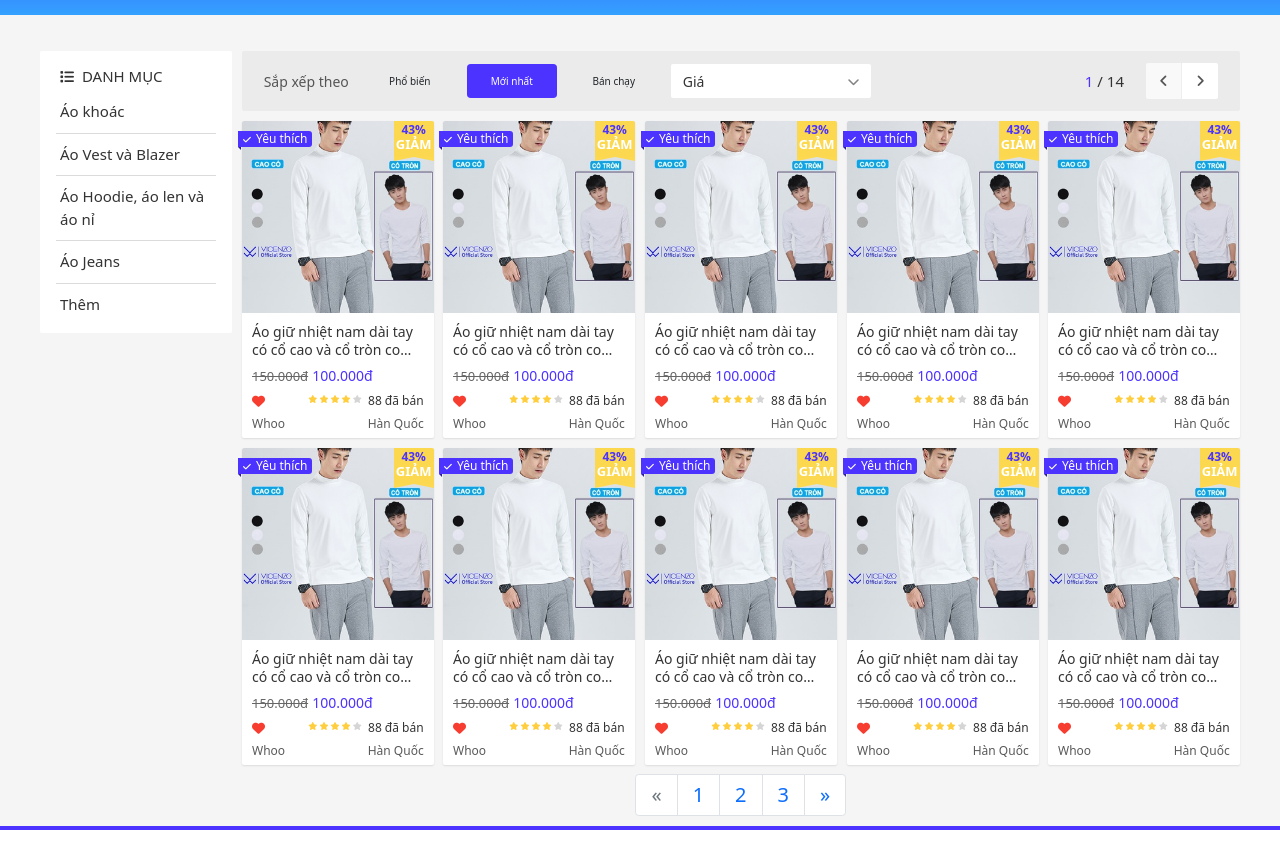
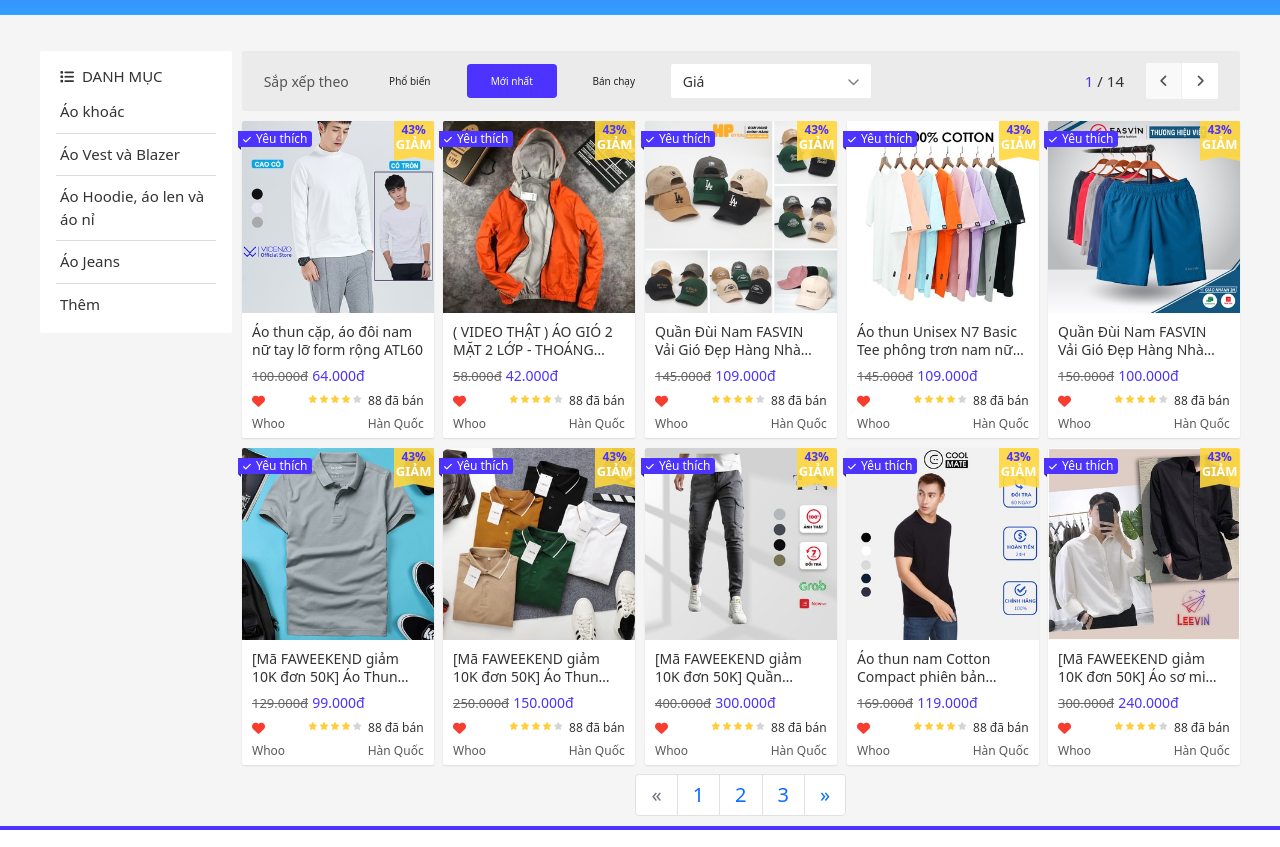
Before and after one commit to Long313/Case_Study_2, a plain HTML site: page index.html in a window 1280 px wide. Shown: the part 105-952 px from the top of the page. Drawn offline with nearby package versions, Linux system fonts and the light colour scheme.

Commit message:
end commit Signed-off-by: Long <tranxuanlonga555@gmail.com>

```diff
--- a/assets/css/app.scss
+++ b/assets/css/app.scss
@@ -58,6 +58,7 @@ $gray-color: #655855;
 * {
   box-sizing: inherit;
 }
+
 html,
 body {
   width: 100%;
--- a/assets/css/main.css
+++ b/assets/css/main.css
@@ -77,9 +77,6 @@
   right: 0;
   width: 60%;
   height: 20px;
-}
-.header__navbar-user-item {
-
 }
 
 .header__navbar-user-item--separate {
--- a/index.html
+++ b/index.html
@@ -179,7 +179,7 @@
                 </div>
               </li>
               <li class="header__navbar-item">
-                <a href="" class="header__navbar-item-link"
+                <a href="./help.html" target="_blank" class="header__navbar-item-link"
                   >Trợ giúp
                   <i
                     class="header__navbar-icon fa-regular fa-circle-question"
@@ -651,15 +651,14 @@
                         "
                       ></div>
                       <h4 class="home-product-item__name">
-                        Áo giữ nhiệt nam dài tay có cổ cao và cổ tròn co dãn 4
-                        chiều
+                        Áo thun cặp, áo đôi nam nữ tay lỡ form rộng ATL60
                       </h4>
                       <div class="home-product-item__price">
                         <span class="home-product-item__price-old"
-                          >150.000đ</span
+                          >100.000đ</span
                         >
                         <span class="home-product-item__price-current"
-                          >100.000đ</span
+                          >64.000đ</span
                         >
                       </div>
                       <div class="home-product-item__action">
@@ -716,19 +715,17 @@
                       <div
                         class="home-product-item__img"
                         style="
-                          background-image: url(./assets/img/product_1.jfif);
+                          background-image: url(./assets/img/product_2.jfif);
                         "
                       ></div>
                       <h4 class="home-product-item__name">
-                        Áo giữ nhiệt nam dài tay có cổ cao và cổ tròn co dãn 4
-                        chiều
-                      </h4>
+                        ( VIDEO THẬT ) ÁO GIÓ 2 MẶT 2 LỚP - THOÁNG MÁT THÍCH HỢP CHO NAM NỮ                      </h4>
                       <div class="home-product-item__price">
                         <span class="home-product-item__price-old"
-                          >150.000đ</span
+                          >58.000đ</span
                         >
                         <span class="home-product-item__price-current"
-                          >100.000đ</span
+                          >42.000đ</span
                         >
                       </div>
                       <div class="home-product-item__action">
@@ -785,19 +782,17 @@
                       <div
                         class="home-product-item__img"
                         style="
-                          background-image: url(./assets/img/product_1.jfif);
+                          background-image: url(./assets/img/product_3.jfif);
                         "
                       ></div>
                       <h4 class="home-product-item__name">
-                        Áo giữ nhiệt nam dài tay có cổ cao và cổ tròn co dãn 4
-                        chiều
-                      </h4>
+                          Quần Đùi Nam FASVIN Vải Gió Đẹp Hàng Nhà Máy Chất Lượng Cao Thể Thao Hay Mặc Nhà Q21475.HN</h4>
                           <div class="home-product-item__price">
                         <span class="home-product-item__price-old"
-                          >150.000đ</span
+                          >145.000đ</span
                         >
                         <span class="home-product-item__price-current"
-                          >100.000đ</span
+                          >109.000đ</span
                         >
                       </div>
                       <div class="home-product-item__action">
@@ -854,19 +849,18 @@
                       <div
                         class="home-product-item__img"
                         style="
-                          background-image: url(./assets/img/product_1.jfif);
+                          background-image: url(./assets/img/product_4.jfif);
                         "
                       ></div>
                       <h4 class="home-product-item__name">
-                        Áo giữ nhiệt nam dài tay có cổ cao và cổ tròn co dãn 4
-                        chiều
+                        Áo thun Unisex N7 Basic Tee phông trơn nam nữ tay lỡ oversize form rộng 12 màu
                       </h4>
                       <div class="home-product-item__price">
                         <span class="home-product-item__price-old"
-                          >150.000đ</span
+                          >145.000đ</span
                         >
                         <span class="home-product-item__price-current"
-                          >100.000đ</span
+                          >109.000đ</span
                         >
                       </div>
                       <div class="home-product-item__action">
@@ -923,12 +917,11 @@
                       <div
                         class="home-product-item__img"
                         style="
-                          background-image: url(./assets/img/product_1.jfif);
+                          background-image: url(./assets/img/product_5.jfif);
                         "
                       ></div>
                       <h4 class="home-product-item__name">
-                        Áo giữ nhiệt nam dài tay có cổ cao và cổ tròn co dãn 4
-                        chiều
+                        Quần Đùi Nam FASVIN Vải Gió Đẹp Hàng Nhà Máy Chất Lượng Cao Thể Thao Hay Mặc Nhà Q21475.HN
                       </h4>
                       <div class="home-product-item__price">
                         <span class="home-product-item__price-old"
@@ -992,19 +985,18 @@
                       <div
                         class="home-product-item__img"
                         style="
-                          background-image: url(./assets/img/product_1.jfif);
+                          background-image: url(./assets/img/product_6.jfif);
                         "
                       ></div>
                       <h4 class="home-product-item__name">
-                        Áo giữ nhiệt nam dài tay có cổ cao và cổ tròn co dãn 4
-                        chiều
+                        [Mã FAWEEKEND giảm 10K đơn 50K] Áo Thun Nam, Áo Polo Nam Có Cổ Vải Cá Sấu Côtton Cao Cấp.Chất Lượng A799 , mẫu mới
                       </h4>
                       <div class="home-product-item__price">
                         <span class="home-product-item__price-old"
-                          >150.000đ</span
+                          >129.000đ</span
                         >
                         <span class="home-product-item__price-current"
-                          >100.000đ</span
+                          >99.000đ</span
                         >
                       </div>
                       <div class="home-product-item__action">
@@ -1061,19 +1053,18 @@
                       <div
                         class="home-product-item__img"
                         style="
-                          background-image: url(./assets/img/product_1.jfif);
+                          background-image: url(./assets/img/product_7.jfif);
                         "
                       ></div>
                       <h4 class="home-product-item__name">
-                        Áo giữ nhiệt nam dài tay có cổ cao và cổ tròn co dãn 4
-                        chiều
+                        [Mã FAWEEKEND giảm 10K đơn 50K] Áo Thun Nam, Áo Polo Nam Có Cổ Vải Cá Sấu Côtton Cao Cấp.Chất Lượng A799 , mẫu mới
                       </h4>
                       <div class="home-product-item__price">
                         <span class="home-product-item__price-old"
+                          >250.000đ</span
+                        >
+                        <span class="home-product-item__price-current"
                           >150.000đ</span
-                        >
-                        <span class="home-product-item__price-current"
-                          >100.000đ</span
                         >
                       </div>
                       <div class="home-product-item__action">
@@ -1130,19 +1121,18 @@
                       <div
                         class="home-product-item__img"
                         style="
-                          background-image: url(./assets/img/product_1.jfif);
+                          background-image: url(./assets/img/product_8.jfif);
                         "
                       ></div>
                       <h4 class="home-product-item__name">
-                        Áo giữ nhiệt nam dài tay có cổ cao và cổ tròn co dãn 4
-                        chiều
+                        [Mã FAWEEKEND giảm 10K đơn 50K] Quần jogger nam kaki, Quần kaki Nam jogger Cao Cấp Chuẩn Hàng Xuất - QJKN01
                       </h4>
                       <div class="home-product-item__price">
                         <span class="home-product-item__price-old"
-                          >150.000đ</span
+                          >400.000đ</span
                         >
                         <span class="home-product-item__price-current"
-                          >100.000đ</span
+                          >300.000đ</span
                         >
                       </div>
                       <div class="home-product-item__action">
@@ -1199,19 +1189,18 @@
                       <div
                         class="home-product-item__img"
                         style="
-                          background-image: url(./assets/img/product_1.jfif);
+                          background-image: url(./assets/img/product_9.jfif);
                         "
                       ></div>
                       <h4 class="home-product-item__name">
-                        Áo giữ nhiệt nam dài tay có cổ cao và cổ tròn co dãn 4
-                        chiều
+                        Áo thun nam Cotton Compact phiên bản Premium chống nhăn Coolmate
                       </h4>
                       <div class="home-product-item__price">
                         <span class="home-product-item__price-old"
-                          >150.000đ</span
+                          >169.000đ</span
                         >
                         <span class="home-product-item__price-current"
-                          >100.000đ</span
+                          >119.000đ</span
                         >
                       </div>
                       <div class="home-product-item__action">
@@ -1268,19 +1257,18 @@
                       <div
                         class="home-product-item__img"
                         style="
-                          background-image: url(./assets/img/product_1.jfif);
+                          background-image: url(./assets/img/product_10.jfif);
                         "
                       ></div>
                       <h4 class="home-product-item__name">
-                        Áo giữ nhiệt nam dài tay có cổ cao và cổ tròn co dãn 4
-                        chiều
+                        [Mã FAWEEKEND giảm 10K đơn 50K] Áo sơ mi nam nữ dài tay Unisex Basic TRƠN Form rộng màu trắng và đen Chất cotton lụa mịn
                       </h4>
                       <div class="home-product-item__price">
                         <span class="home-product-item__price-old"
-                          >150.000đ</span
+                          >300.000đ</span
                         >
                         <span class="home-product-item__price-current"
-                          >100.000đ</span
+                          >240.000đ</span
                         >
                       </div>
                       <div class="home-product-item__action">
@@ -1444,7 +1432,7 @@
       <!-- Modal layout -->
     <!-- <div class="modal">
       <div class="modal__overlay"></div>
-      <div class="modal__body"> -->
+        <div class="modal__body">
           <!-- Register form -->
           <!-- <div class="auth-form">
           <div class="auth-form__container">
@@ -1572,8 +1560,9 @@
             <span class="auth-form__socials-title"> Kết nối với Google </span>
           </a>
         </div>
-      </div>
       </div> -->
     <!-- </div> -->
+    </div>
+    <script src="./assets/js/index.js"></script>
   </body>
 </html>
```
Also changed, not shown: assets/css/help.scss (added, +57 -0 lines), help.html (added, +55 -0 lines), assets/css/help.css (added), assets/img/product_10.jfif (added), assets/img/product_2.jfif (added), assets/img/product_3.jfif (added), assets/img/product_4.jfif (added), assets/img/product_5.jfif (added), assets/img/product_6.jfif (added), assets/img/product_7.jfif (added), assets/img/product_8.jfif (added), assets/img/product_9.jfif (added), assets/js/index.js (added), 2 other files. Lines whose indentation alone changed are shown as unchanged.
